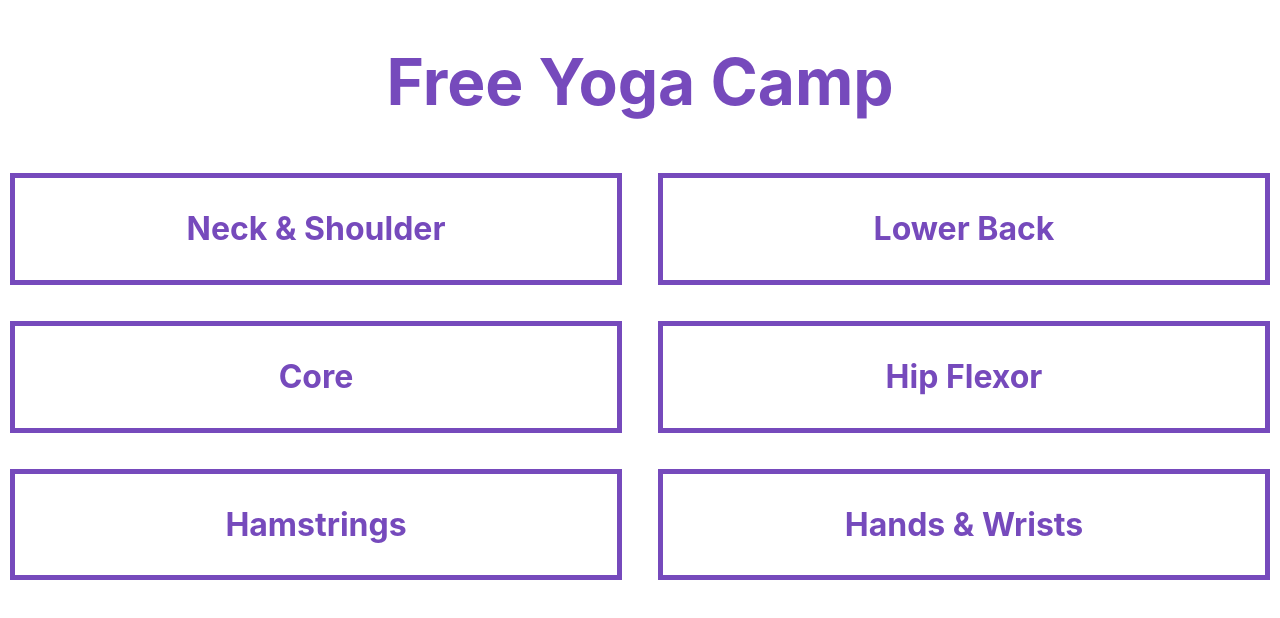
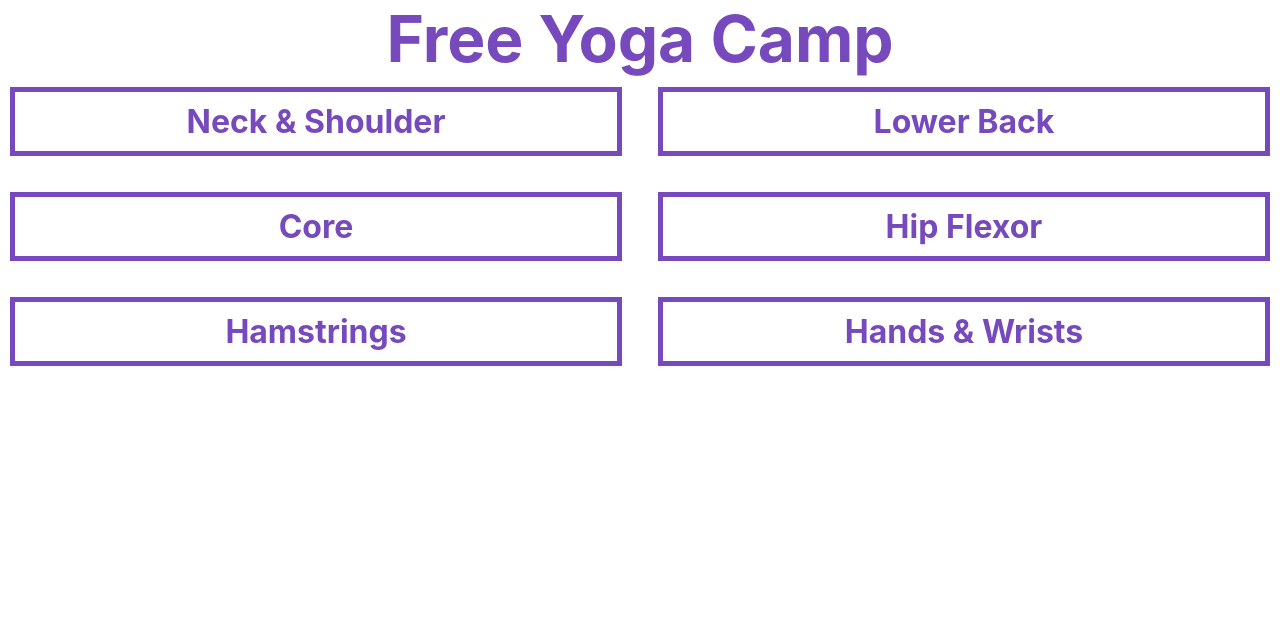
Before and after one commit to mmyeon/free-yoga-camp, a React (Create React App) app: page / in a window 1280 px wide. Shown: the top 618 px of the page. Built offline with nearby package versions, Linux system fonts and the light colour scheme.

Commit message:
CSS  스타일 초기화

```diff
--- a/src/App.css
+++ b/src/App.css
@@ -1,5 +1,11 @@
 :root {
   --primary-color: #764abc;
+}
+
+* {
+  padding: 0;
+  margin: 0;
+  box-sizing: border-box;
 }
 
 .App {
@@ -18,38 +24,3 @@
   color: var(--primary-color);
   font-size: 4em;
 }
-
-/* .App-logo {
-  height: 40vmin;
-  pointer-events: none;
-}
-
-@media (prefers-reduced-motion: no-preference) {
-  .App-logo {
-    animation: App-logo-spin infinite 20s linear;
-  }
-}
-
-.App-header {
-  background-color: #282c34;
-  min-height: 100vh;
-  display: flex;
-  flex-direction: column;
-  align-items: center;
-  justify-content: center;
-  font-size: calc(10px + 2vmin);
-  color: white;
-}
-
-.App-link {
-  color: #61dafb;
-}
-
-@keyframes App-logo-spin {
-  from {
-    transform: rotate(0deg);
-  }
-  to {
-    transform: rotate(360deg);
-  }
-} */
--- a/src/components/BodyPart.css
+++ b/src/components/BodyPart.css
@@ -1,3 +1,9 @@
+* {
+  padding: 0;
+  margin: 0;
+  box-sizing: border-box;
+}
+
 .body {
   box-sizing: content-box;
   border: 5px solid #764abc;
```
